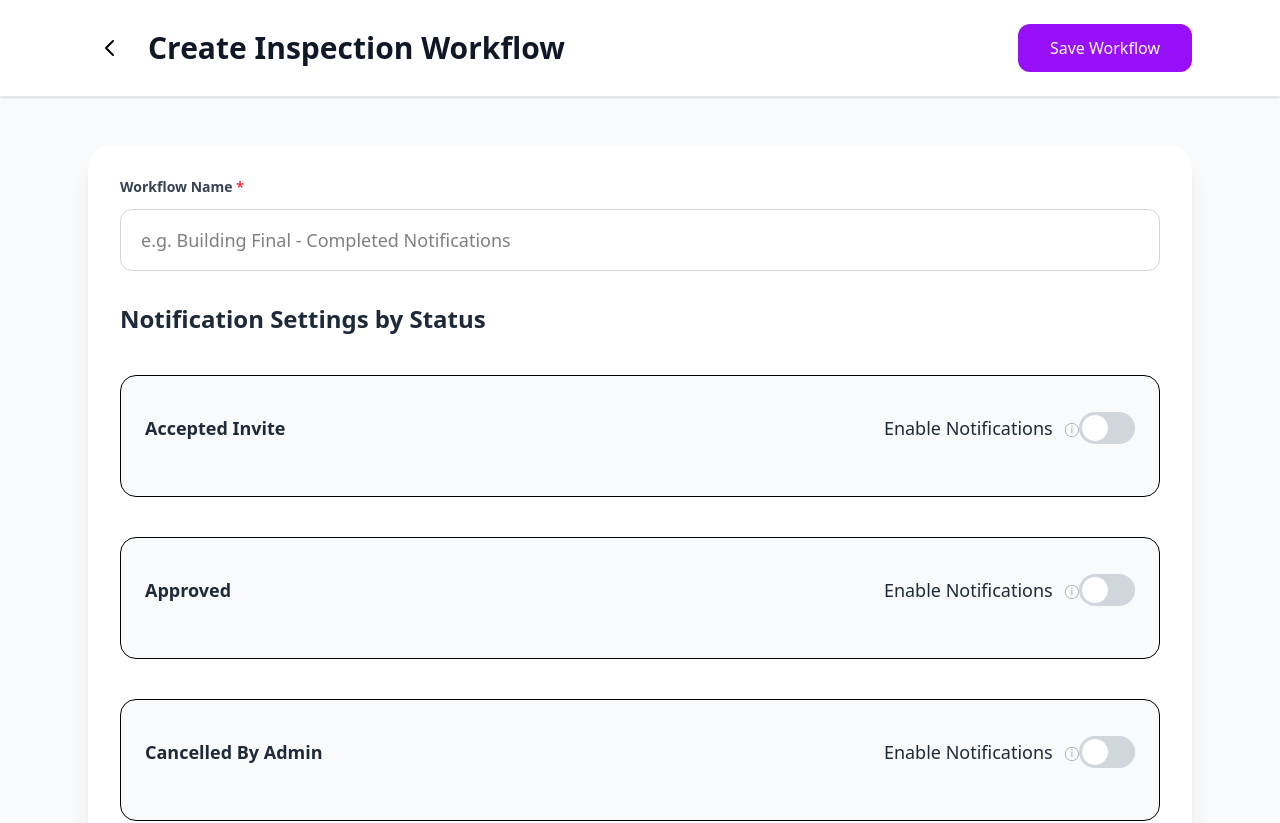
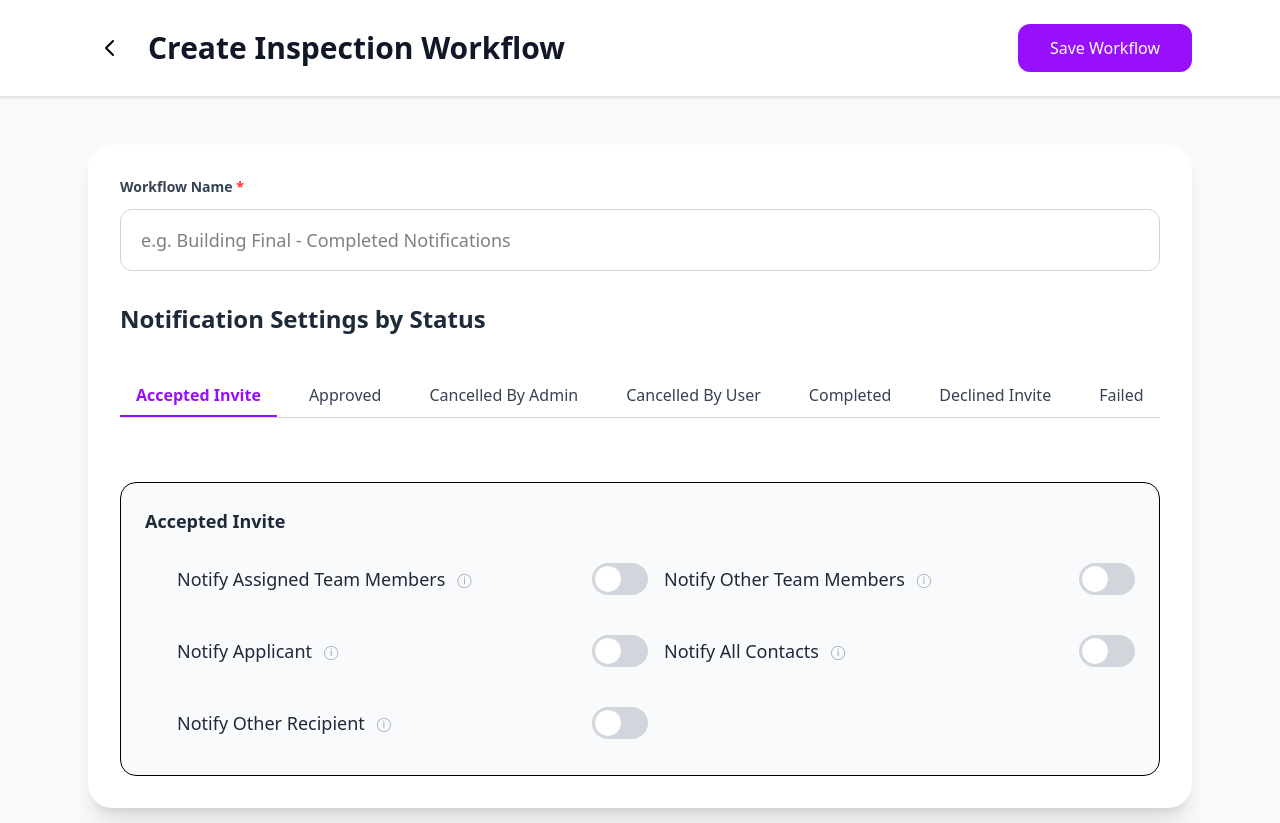
Before and after one commit to Rmiller117/govbuilder-v2, a Vue app: page /inspection-workflows/new in a window 1280 px wide. Shown: the top 823 px of the page. Built offline with nearby package versions, Linux system fonts and the light colour scheme.

Commit message:
Added hero icons, multiple updates to design

```diff
--- a/src/pages/InspectionTypeDetail.vue
+++ b/src/pages/InspectionTypeDetail.vue
@@ -70,7 +70,7 @@
     </option>
   </select>
   <p class="text-sm text-gray-600 mt-3">
-    Manage workflows in <router-link to="/inspection-workflows" class="text-purple-600 underline">Inspection Workflows</router-link>
+    Manage workflows in <router-link to="/inspection-types" class="text-purple-600 underline">Inspection Types</router-link>
   </p>
 </div>
       </form>
--- a/src/pages/InspectionWorkflowDetail.vue
+++ b/src/pages/InspectionWorkflowDetail.vue
@@ -21,6 +21,7 @@
 
     <main class="max-w-6xl mx-auto px-6 py-12">
       <form @submit.prevent="handleSave" class="bg-white rounded-3xl shadow-xl p-8 space-y-8">
+        <!-- Workflow name section unchanged -->
         <div>
           <label class="block text-sm font-semibold text-gray-700 mb-3">
             Workflow Name <span class="text-red-500">*</span>
@@ -33,38 +34,64 @@
           />
         </div>
 
+        <!-- Tabs for status notifications -->
         <div class="space-y-10">
           <h2 class="text-2xl font-bold text-gray-800">Notification Settings by Status</h2>
 
-          <div v-for="status in statusKeys" :key="status" class="border rounded-2xl p-6 bg-gray-50">
+          <!-- Tab headers with horizontal scrolling -->
+          <div class="overflow-x-auto pb-2">
+            <ul class="flex space-x-4 min-w-max border-b border-gray-300 mb-4">
+              <li v-for="status in statusKeys" :key="status"
+                  @click="activeTab = status"
+                  :class="[
+                    'px-4 py-2 cursor-pointer whitespace-nowrap',
+                    activeTab === status ? 'border-b-2 border-purple-600 text-purple-600 font-semibold' : 'text-gray-700'
+                  ]">
+                {{ formatStatus(status) }}
+              </li>
+            </ul>
+          </div>
+
+          <!-- Tab content -->
+          <div v-show="activeTab" class="border rounded-2xl p-6 bg-gray-50">
             <div class="flex items-center justify-between mb-4">
-              <h3 class="text-lg font-semibold text-gray-800">{{ formatStatus(status) }}</h3>
-              <ToggleRow label="Enable Notifications" v-model="getConfig(status).enabled" />
+              <h3 class="text-lg font-semibold text-gray-800">{{ formatStatus(activeTab) }}</h3>
             </div>
 
             <Transition name="fade">
-              <div v-if="getConfig(status).enabled" class="space-y-8 pl-8">
-                <!-- Switches -->
+              <div class="space-y-8 pl-8">
+                <!-- Simplified notification switches -->
                 <div class="grid grid-cols-1 md:grid-cols-2 gap-4">
-                  <ToggleRow label="Append Assign Team Members" v-model="getConfig(status).appendAssignTeamMembers" />
-                  <ToggleRow label="Notify Assigned Team Members" v-model="getConfig(status).notifyAssignedTeamMembers" />
-                  <ToggleRow label="Notify Other Team Members" v-model="getConfig(status).notifyOtherTeamMembers" />
-                  <ToggleRow label="Notify Applicant" v-model="getConfig(status).notifyApplicant" />
-                  <ToggleRow label="Notify All Contacts" v-model="getConfig(status).notifyAllContacts" />
-                  <ToggleRow label="Notify Other Recipient" v-model="getConfig(status).notifyOtherRecipient" />
-                  <ToggleRow label="Do Not Send Mail When Applicant and Approver are Same" v-model="getConfig(status).doNotSendMailWhenApplicantAndApproverSame" />
-                  <ToggleRow label="Attach Permit Types" v-model="getConfig(status).attachPermitTypes" />
-                  <ToggleRow label="Attach Form Letters" v-model="getConfig(status).attachFormLetters" />
+                  <ToggleRow
+                    label="Notify Assigned Team Members"
+                    v-model="currentConfig.notifyAssignedTeamMembers"
+                  />
+                  <ToggleRow
+                    label="Notify Other Team Members"
+                    v-model="currentConfig.notifyOtherTeamMembers"
+                  />
+                  <ToggleRow
+                    label="Notify Applicant"
+                    v-model="currentConfig.notifyApplicant"
+                  />
+                  <ToggleRow
+                    label="Notify All Contacts"
+                    v-model="currentConfig.notifyAllContacts"
+                  />
+                  <ToggleRow
+                    label="Notify Other Recipient"
+                    v-model="currentConfig.notifyOtherRecipient"
+                  />
                 </div>
 
                 <!-- Email Templates — only show if the notify switch is ON -->
                 <template v-for="key in notifyKeys" :key="key">
-                  <div v-if="getConfig(status)[key]" class="mt-6">
+                  <div v-if="currentConfig[key]" class="mt-6">
                     <label class="block text-sm font-medium text-gray-700 mb-2">
                       {{ notifyLabels[key] }} Email Template
                     </label>
                     <textarea
-                      v-model="getConfig(status)[key + 'Template']"
+                      v-model="currentConfig[key + 'Template']"
                       rows="12"
                       class="w-full font-mono text-sm p-4 border border-gray-300 rounded-xl focus:ring-2 focus:ring-purple-500 resize-y"
                     ></textarea>
@@ -74,13 +101,14 @@
             </Transition>
           </div>
         </div>
+
       </form>
     </main>
   </div>
 </template>
 
 <script setup lang="ts">
-import { ref, onMounted, computed } from 'vue'
+import { ref, onMounted, computed, watch } from 'vue'
 import { useRoute, useRouter } from 'vue-router'
 import { useInspectionWorkflowStore, type InspectionWorkflow } from '@/stores/inspectionWorkflowStore'
 import ToggleRow from '@/components/ToggleRow.vue'
@@ -93,7 +121,9 @@ const id = computed(() => route.params.id as string)
 const isNew = computed(() => route.path.endsWith('/new'))
 
 const form = ref<Partial<InspectionWorkflow>>({ name: '' })
-const config = ref<Record<string, any>>({})
+// Use a local config object that's separate from the global one
+const localConfigs = ref<Record<string, any>>({})
+const activeTab = ref<string>('AcceptedInvite')
 
 const statusKeys = [
   'AcceptedInvite','Approved','CancelledByAdmin','CancelledByUser',
@@ -117,17 +147,14 @@ const notifyLabels: Record<typeof notifyKeys[number], string> = {
   notifyOtherRecipient: 'Other Recipient',
 }
 
+// Simplified default config with only notification switches
 const defaultConfig = {
   enabled: false,
-  appendAssignTeamMembers: false,
   notifyAssignedTeamMembers: false,
   notifyOtherTeamMembers: false,
   notifyApplicant: false,
   notifyAllContacts: false,
   notifyOtherRecipient: false,
-  doNotSendMailWhenApplicantAndApproverSame: false,
-  attachPermitTypes: false,
-  attachFormLetters: false,
   notifyAssignedTeamMembersTemplate: '<emailTemplate></emailTemplate>',
   notifyOtherTeamMembersTemplate: '<emailTemplate></emailTemplate>',
   notifyApplicantTemplate: '<emailTemplate></emailTemplate>',
@@ -135,19 +162,35 @@ const defaultConfig = {
   notifyOtherRecipientTemplate: '<emailTemplate></emailTemplate>',
 }
 
-function getConfig(key: string) {
-  if (!config.value[key]) {
-    config.value[key] = { ...defaultConfig }
+function getEmptyConfig() {
+  return JSON.parse(JSON.stringify(defaultConfig))
+}
+
+// Computed property to get the current config for active tab
+const currentConfig = computed({
+  get() {
+    if (!localConfigs.value[activeTab.value]) {
+      localConfigs.value[activeTab.value] = getEmptyConfig()
+    }
+    return localConfigs.value[activeTab.value]
+  },
+  set(value) {
+    if (!localConfigs.value[activeTab.value]) {
+      localConfigs.value[activeTab.value] = getEmptyConfig()
+    }
+    Object.assign(localConfigs.value[activeTab.value], value)
   }
-  return config.value[key]
-}
+})
 
 function formatStatus(key: string) {
   return key.replace(/([A-Z])/g, ' $1').replace(/^./, s => s.toUpperCase()).trim()
 }
 
 onMounted(() => {
-  statusKeys.forEach(key => getConfig(key))
+  // Initialize all status configs
+  statusKeys.forEach(key => {
+    localConfigs.value[key] = getEmptyConfig()
+  })
 
   if (!isNew.value) {
     const existing = list.value.find(w => w.id === id.value)
@@ -156,10 +199,12 @@ onMounted(() => {
       return
     }
     form.value = { ...existing }
+
+    // Load saved configurations for each status
     statusKeys.forEach(key => {
       const saved = (existing as any)[key]
       if (saved) {
-        config.value[key] = { ...defaultConfig, ...saved }
+        localConfigs.value[key] = { ...getEmptyConfig(), ...saved }
       }
     })
   }
@@ -175,7 +220,7 @@ async function handleSave() {
     id: isNew.value ? undefined : id.value,
     name: form.value.name.trim(),
     ...Object.fromEntries(
-      Object.entries(config.value)
+      Object.entries(localConfigs.value)
         .map(([k, c]: [string, any]) => {
           if (!c.enabled) return [k, undefined]
           const cleaned = { ...c }
@@ -190,7 +235,7 @@ async function handleSave() {
   }
 
   await saveWorkflow(payload as InspectionWorkflow)
-  router.push('/inspection-workflows')
+  router.push('/inspection-types')
 }
 </script>
 
@@ -204,4 +249,11 @@ async function handleSave() {
   opacity: 0;
   transform: translateY(-10px);
 }
+
+/* Add responsive tab container */
+@media (max-width: 768px) {
+  .overflow-x-auto {
+    -webkit-overflow-scrolling: touch;
+  }
+}
 </style>
--- a/src/pages/Statuses.vue
+++ b/src/pages/Statuses.vue
@@ -9,9 +9,7 @@
             class="p-2 rounded-lg hover:bg-gray-100 transition-colors"
             title="Go back"
           >
-            <svg class="w-6 h-6" fill="none" stroke="currentColor" viewBox="0 0 24 24">
-              <path stroke-linecap="round" stroke-linejoin="round" stroke-width="2" d="M15 19l-7-7 7-7" />
-            </svg>
+            <ArrowLeftIcon class="w-6 h-6" />
           </button>
           <h1 class="text-3xl font-bold text-gray-900">Statuses</h1>
         </div>
@@ -20,9 +18,7 @@
           @click="router.push('/statuses/new')"
           class="px-5 py-2.5 bg-blue-600 text-white font-medium rounded-lg hover:bg-blue-700 transition-colors flex items-center gap-2"
         >
-          <svg class="w-5 h-5" fill="none" stroke="currentColor" viewBox="0 0 24 24">
-            <path stroke-linecap="round" stroke-linejoin="round" stroke-width="2" d="M12 4v16m8-8H4" />
-          </svg>
+          <PlusIcon class="w-5 h-5" />
           Add Status
         </button>
       </div>
@@ -34,9 +30,7 @@
       <div class="bg-white rounded-2xl shadow-lg border border-gray-200 overflow-hidden">
         <div v-if="!displayedStatuses.length" class="text-center py-20 px-8">
           <div class="bg-gray-100 w-24 h-24 rounded-full flex items-center justify-center mx-auto mb-6">
-            <svg class="w-12 h-12 text-gray-400" fill="none" stroke="currentColor" viewBox="0 0 24 24">
-              <path stroke-linecap="round" stroke-linejoin="round" stroke-width="2" d="M9 5H7a2 2 0 00-2 2v12a2 2 0 002 2h10a2 2 0 002-2V7a2 2 0 00-2-2h-2M9 5a2 2 0 002 2h2a2 2 0 002-2M9 5a2 2 0 012-2h2a2 2 0 012 2" />
-            </svg>
+            <DocumentTextIcon class="w-12 h-12 text-gray-400" />
           </div>
           <h3 class="text-xl font-semibold text-gray-700 mb-2">No statuses yet</h3>
           <p class="text-gray-500">Create your first status to get started.</p>
@@ -52,27 +46,70 @@
               class="px-8 py-6 flex items-center justify-between cursor-pointer"
               @click="router.push(`/statuses/${s.id}`)"
             >
-              <h3 class="text-lg font-medium text-gray-900">
-                {{ s.title?.trim() || "(Untitled status)" }}
-              </h3>
+              <div class="flex-1">
+                <h3 class="text-lg font-medium text-gray-900">
+                  {{ s.title?.trim() || "(Untitled status)" }}
+                </h3>
+
+                <!-- Notification Pills -->
+                <div class="mt-3 flex flex-wrap gap-2">
+                  <span
+                    v-if="s.notifyAssignedTeamMembers"
+                    class="inline-flex items-center px-3 py-1 rounded-full text-xs font-medium bg-blue-100 text-blue-800"
+                  >
+                    <UsersIcon class="w-3 h-3 mr-1" />
+                    Team
+                  </span>
+
+                  <span
+                    v-if="s.notifyApplicant"
+                    class="inline-flex items-center px-3 py-1 rounded-full text-xs font-medium bg-green-100 text-green-800"
+                  >
+                    <UserIcon class="w-3 h-3 mr-1" />
+                    Applicant
+                  </span>
+
+                  <span
+                    v-if="s.notifyOtherTeamMembers"
+                    class="inline-flex items-center px-3 py-1 rounded-full text-xs font-medium bg-purple-100 text-purple-800"
+                  >
+                    <UserGroupIcon class="w-3 h-3 mr-1" />
+                    Other Team
+                  </span>
+
+                  <span
+                    v-if="s.notifyAllContacts"
+                    class="inline-flex items-center px-3 py-1 rounded-full text-xs font-medium bg-yellow-100 text-yellow-800"
+                  >
+                    <UsersIcon class="w-3 h-3 mr-1" />
+                    All Contacts
+                  </span>
+
+                  <span
+                    v-if="s.notifyOtherRecipient"
+                    class="inline-flex items-center px-3 py-1 rounded-full text-xs font-medium bg-red-100 text-red-800"
+                  >
+                    <EnvelopeIcon class="w-3 h-3 mr-1" />
+                    Other Recipient
+                  </span>
+                </div>
+              </div>
 
               <div class="flex items-center gap-4">
-                <!-- Optional: show color dot if you have status colors later -->
-                <!-- <div :style="{ backgroundColor: s.color || '#94a3b8' }" class="w-4 h-4 rounded-full"></div> -->
+                <!-- Hide from status flow chevron icon -->
+                <div v-if="s.hideFromStatusFlowChevron" title="Hidden from status flow">
+                  <EyeSlashIcon class="w-5 h-5 text-gray-500" />
+                </div>
 
                 <button
                   @click.stop="remove(s.id)"
                   class="opacity-0 group-hover:opacity-100 p-2 text-red-500 hover:text-red-700 hover:bg-red-50 rounded-lg transition-all"
                   title="Delete status"
                 >
-                  <svg class="w-5 h-5" fill="none" stroke="currentColor" viewBox="0 0 24 24">
-                    <path stroke-linecap="round" stroke-linejoin="round" stroke-width="2" d="M19 7l-.867 12.142A2.5 2.5 0 0116.138 21H7.862a2.5 2.5 0 01-1.995-1.858L5 7m5 4v6m4-6v6m1-10V4a1 1 0 00-1-1h-4a1 1 0 00-1 1v3M4 7h16" />
-                  </svg>
+                  <TrashIcon class="w-5 h-5" />
                 </button>
 
-                <svg class="w-5 h-5 text-gray-400" fill="none" stroke="currentColor" viewBox="0 0 24 24">
-                  <path stroke-linecap="round" stroke-linejoin="round" stroke-width="2" d="M9 5l7 7-7 7" />
-                </svg>
+                <ChevronRightIcon class="w-5 h-5 text-gray-400" />
               </div>
             </div>
           </li>
@@ -89,6 +126,20 @@ import { useRouter } from 'vue-router'
 import { useStatusStore } from '@/stores/statusStore'
 import DashboardButton from '@/components/DashboardButton.vue'
 
+// Import Heroicons
+import {
+  ArrowLeftIcon,
+  PlusIcon,
+  DocumentTextIcon,
+  UsersIcon,
+  UserIcon,
+  UserGroupIcon,
+  EnvelopeIcon,
+  EyeSlashIcon,
+  TrashIcon,
+  ChevronRightIcon
+} from '@heroicons/vue/24/outline'
+
 const router = useRouter()
 const { list, remove } = useStatusStore()
 
@@ -98,3 +149,9 @@ const displayedStatuses = computed(() => {
   return arr.filter((s: any) => s && s.id)  // hides totally broken entries
 })
 </script>
+<style scoped>
+/* Add some additional styling for better visual appeal */
+.group:hover .status-title {
+  color: #2563eb;
+}
+</style>
--- a/src/stores/inspectionTypeStore.ts
+++ b/src/stores/inspectionTypeStore.ts
@@ -46,7 +46,6 @@ export function useInspectionTypeStore() {
   }
 
   async function remove(id: string) {
-    if (!confirm('Delete this inspection type?')) return
     types.value = types.value.filter(t => t.id !== id)
     await projectStore.saveCurrent()
   }
```
Also changed, not shown: src/pages/Accounting.vue (+19 -15 lines), src/pages/CaseWorkflows.vue (+29 -17 lines), src/pages/InspectionTypes.vue (+11 -13 lines), 1 other file (tests, documents, lock files or other folders).
